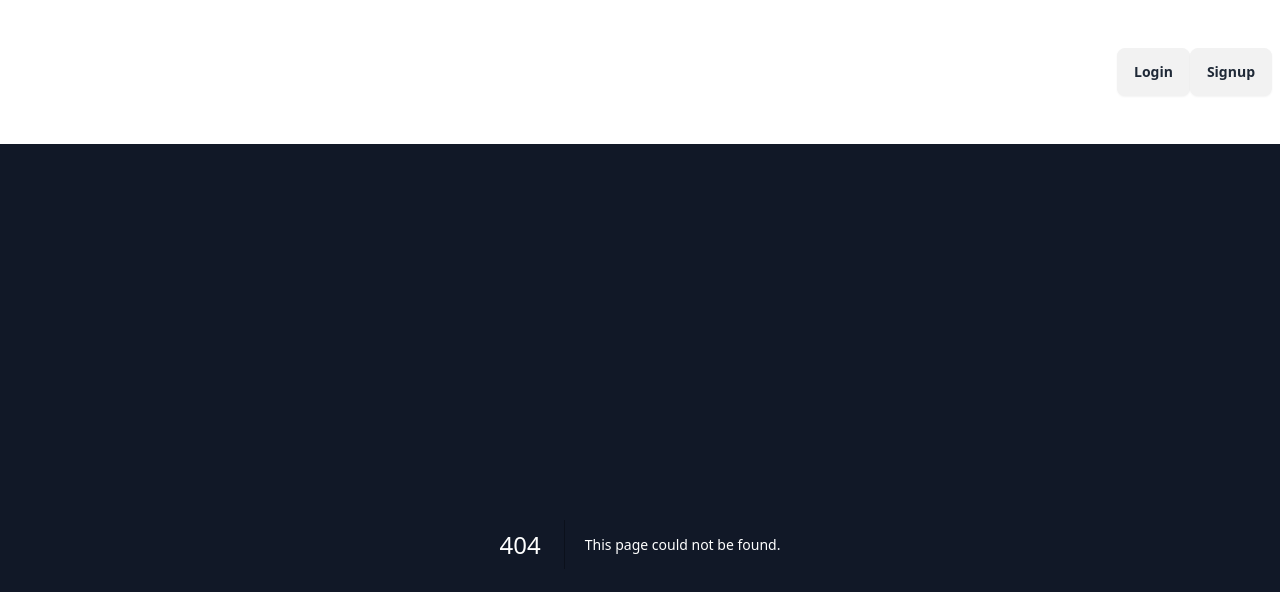
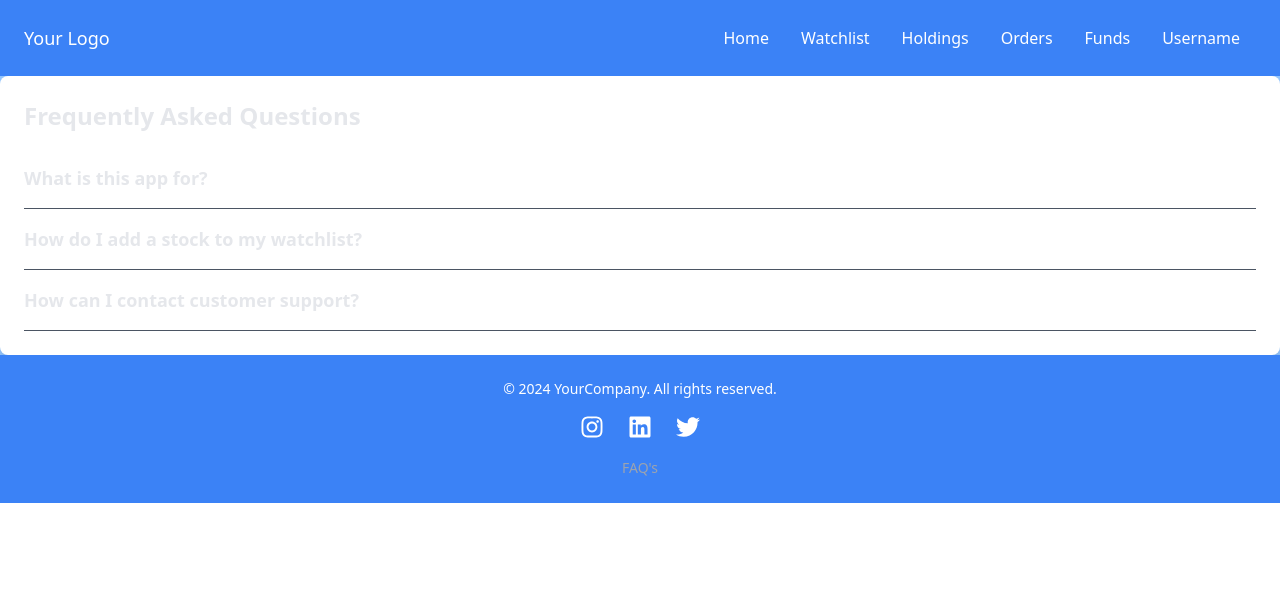
Before and after one commit to GaureeshHegde/PortfolioManagementSystem, a Next.js app: page /faqs in a window 1280 px wide. Before the commit this address had no page. Shown: the top 592 px of the page. Built offline with nearby package versions, Linux system fonts and the light colour scheme.

Commit message:
Roughly done frontend

```diff
--- a/package.json
+++ b/package.json
@@ -12,7 +12,8 @@
     "next": "14.2.14",
     "pg": "^8.13.0",
     "react": "^18",
-    "react-dom": "^18"
+    "react-dom": "^18",
+    "react-icons": "^5.3.0"
   },
   "devDependencies": {
     "autoprefixer": "^10.4.20",
--- /dev/null
+++ b/src/app/components/Footer.js
@@ -0,0 +1,30 @@
+import Link from 'next/link';
+import { FaInstagram, FaLinkedin, FaTwitter } from 'react-icons/fa';
+
+const Footer = () => {
+  return (
+    <footer className="bg-blue-500 text-white py-6">
+      <div className="container mx-auto text-center">
+        <p className="text-sm">&copy; 2024 YourCompany. All rights reserved.</p>
+        <div className="flex justify-center mt-4 space-x-6">
+          <Link href="https://www.instagram.com" target="_blank" aria-label="Instagram">
+            <FaInstagram className="text-white text-2xl hover:text-gray-400" />
+          </Link>
+          <Link href="https://www.linkedin.com" target="_blank" aria-label="LinkedIn">
+            <FaLinkedin className="text-white text-2xl hover:text-gray-400" />
+          </Link>
+          <Link href="https://www.twitter.com" target="_blank" aria-label="Twitter">
+            <FaTwitter className="text-white text-2xl hover:text-gray-400" />
+          </Link>
+        </div>
+        <div className="mt-4">
+          <Link href="/faq" className="text-sm text-gray-400 hover:text-white">
+            FAQ's
+          </Link>
+        </div>
+      </div>
+    </footer>
+  );
+};
+
+export default Footer;
--- a/src/app/components/Navbar.js
+++ b/src/app/components/Navbar.js
@@ -2,34 +2,26 @@ import Link from 'next/link';
 
 const Navbar = () => {
     return (
-        // <nav className="navbar bg-base-100 shadow-lg">
-        //     <div className="flex-1">
-        //         <a className="text-xl font-bold text-primary">Your Logo</a>
-        //     </div>
-        //     <div className="flex-none">
-        //         <ul className="menu menu-horizontal px-1">
-        //             <li>
-        //                 <Link href="/" className="btn btn-ghost text-primary">Home</Link>
-        //             </li>
-        //             <li>
-        //                 <Link href="/login" className="btn btn-ghost text-primary">Login</Link>
-        //             </li>
-        //             <li>
-        //                 <Link href="/register" className="btn btn-ghost text-primary">Sign Up</Link>
-        //             </li>
-        //         </ul>
-        //     </div>
-        // </nav>
-        <div className="navbar bg-base-100">
-            <div className="navbar-start">
-                <Link href="/" className="btn btn-ghost text-xl">Logo</Link>
+        <nav className="bg-blue-500 p-6">
+            <div className="flex justify-between items-center">
+                <div className="text-white text-lg">Your Logo</div>
+                <div>
+                    <Link href="/" className="text-white px-4">Home</Link>
+                    <Link href="/watchlist" className="text-white px-4">Watchlist</Link>
+                    <Link href="/holdings" className="text-white px-4">Holdings</Link>
+                    <Link href="/order" className="text-white px-4">Orders</Link>
+                    <Link href="/funds" className="text-white px-4">Funds</Link>
+                    <div className="relative group inline-block">
+                        <div className="text-white px-4">Username</div>
+                        <div className="absolute hidden group-hover:block bg-gray-800 text-white right-0 mt-2 rounded-lg shadow-lg">
+                            <Link href="/about-us" className="block px-4 py-2">About Us</Link>
+                            <Link href="/support" className="block px-4 py-2">Customer Support</Link>
+                            <Link href="/logout" className="block px-4 py-2">Logout</Link>
+                        </div>
+                    </div>
+                </div>
             </div>
-            <div className="navbar-end">
-                <Link href="/login" className="btn">Login</Link>
-                <Link href="/register" className="btn">Signup</Link>
-                <div className="pt-32 text-red-500"></div>
-            </div>
-        </div>
+        </nav>
     );
 };
 
--- /dev/null
+++ b/src/app/faqs/page.js
@@ -0,0 +1,50 @@
+'use client';
+import React, { useState } from 'react';
+import { FaChevronDown, FaChevronUp } from 'react-icons/fa';
+
+const FAQ = () => {
+    const [openIndex, setOpenIndex] = useState(null);
+
+    const faqs = [
+        {
+            question: 'What is this app for?',
+            answer: 'This app helps users track their portfolios, including holdings, watchlists, and available funds.'
+        },
+        {
+            question: 'How do I add a stock to my watchlist?',
+            answer: 'You can search for a stock on the watchlist page and add it directly to your list.'
+        },
+        {
+            question: 'How can I contact customer support?',
+            answer: 'You can reach out to our support team via the "Customer Support" option in the user dropdown.'
+        }
+    ];
+
+    const toggleFAQ = (index) => {
+        setOpenIndex(openIndex === index ? null : index);
+    };
+
+    return (
+        <div className="bg-base-100 p-6 rounded-lg shadow-lg">
+            <h2 className="text-2xl font-bold mb-4 text-gray-200">Frequently Asked Questions</h2>
+            {faqs.map((faq, index) => (
+                <div key={index} className="border-b border-gray-600 py-4">
+                    <div
+                        className="flex justify-between items-center cursor-pointer"
+                        onClick={() => toggleFAQ(index)}
+                    >
+                        <h3 className="text-lg font-semibold text-gray-200">{faq.question}</h3>
+                        <span className={`transform transition-transform ${openIndex === index ? 'rotate-180' : ''}`}>
+                            ▼
+                        </span>
+                    </div>
+                    {openIndex === index && (
+                        <p className="mt-2 text-gray-300">{faq.answer}</p>
+                    )}
+                </div>
+            ))}
+        </div>
+    );
+};
+
+export default FAQ;
--- a/src/app/holdings/page.js
+++ b/src/app/holdings/page.js
@@ -0,0 +1,36 @@
+'use client';
+import React, { useState } from 'react';
+
+const PortfolioPage = () => {
+  const [portfolio, setPortfolio] = useState([
+    { name: 'AAPL', boughtAt: 150, currentPrice: 180, id: 1 },
+    { name: 'GOOGL', boughtAt: 1200, currentPrice: 1300, id: 2 },
+    { name: 'TSLA', boughtAt: 500, currentPrice: 550, id: 3 },
+  ]);
+
+  return (
+    <div className="min-h-screen bg-base-200 flex flex-col items-center py-10">
+      <div className="max-w-xl w-full bg-neutral p-8 rounded-lg shadow-xl">
+        <h1 className="text-4xl font-bold text-primary-content mb-6 text-center">My Portfolio</h1>
+
+        {/* Portfolio List */}
+        <div className="space-y-4">
+          {portfolio.map((stock) => (
+            <div
+              key={stock.id}
+              className="bg-base-100 p-4 rounded-lg shadow-md flex justify-between items-center"
+            >
+              <div className="text-neutral-content text-lg font-semibold">
+                <span className="block">{stock.name}</span>
+                <span className="block text-sm">Bought At: ${stock.boughtAt}</span>
+                <span className="block text-sm">Current Price: ${stock.currentPrice}</span>
+              </div>
+            </div>
+          ))}
+        </div>
+      </div>
+    </div>
+  );
+};
+
+export default PortfolioPage;
--- a/src/app/layout.js
+++ b/src/app/layout.js
@@ -1,12 +1,14 @@
-import Navbar from './components/Navbar'; // Adjust the path if needed
+import Navbar from './components/Navbar';
+import Footer from './components/Footer';
 import './globals.css';
 
 export default function Layout({ children }) {
     return (
         <html lang="en">
-            <body className="bg-gray-900 text-white">
+            <body className="bg-blue-300 text-white">
                 <Navbar />
                 {children}
+                <Footer />
             </body>
         </html>
     );
--- a/src/app/page.js
+++ b/src/app/page.js
@@ -3,7 +3,7 @@ import Link from 'next/link'; // Ensure the path is correct
 
 export default function Home() {
     return (
-        <main className="bg-base-200 min-h-screen flex flex-col">
+        <main className="bg-base-200 min-h-screen flex flex-col pt-20"> {/* Added pt-20 */}
             <div className="flex flex-col items-center justify-center flex-1 text-center">
                 <h1 className="text-6xl font-bold text-primary-content mb-4">Welcome to Your App</h1>
                 <p className="text-lg text-primary-content mb-8">Discover the power of personalized financial insights.</p>
--- a/src/app/watchlist/page.js
+++ b/src/app/watchlist/page.js
@@ -0,0 +1,67 @@
+'use client';
+import React, { useState } from 'react';
+
+const WatchlistPage = () => {
+  const [watchlist, setWatchlist] = useState([
+    { name: 'AAPL', id: 1 },
+    { name: 'GOOGL', id: 2 },
+    { name: 'TSLA', id: 3 },
+  ]);
+
+  const [newStock, setNewStock] = useState('');
+
+  const addStock = () => {
+    if (newStock) {
+      setWatchlist([...watchlist, { name: newStock, id: watchlist.length + 1 }]);
+      setNewStock('');
+    }
+  };
+
+  const removeStock = (id) => {
+    setWatchlist(watchlist.filter((stock) => stock.id !== id));
+  };
+
+  return (
+    <div className="min-h-screen bg-base-200 flex flex-col items-center py-10">
+      <div className="max-w-xl w-full bg-neutral p-8 rounded-lg shadow-xl">
+        <h1 className="text-4xl font-bold text-primary-content mb-6 text-center">My Watchlist</h1>
+
+        {/* Add Stock */}
+        <div className="mb-6 flex items-center space-x-4">
+          <input
+            type="text"
+            value={newStock}
+            onChange={(e) => setNewStock(e.target.value)}
+            placeholder="Add a stock (e.g., AAPL)"
+            className="input input-bordered input-primary w-full bg-base-300 text-primary-content"
+          />
+          <button onClick={addStock} className="btn btn-primary">
+            Add Stock
+          </button>
+        </div>
+
+        {/* Watchlist */}
+        <div className="space-y-4">
+          {watchlist.map((stock) => (
+            <div
+              key={stock.id}
+              className="bg-base-100 p-4 rounded-lg shadow-md flex justify-between items-center"
+            >
+              <span className="text-neutral-content text-lg font-semibold">
+                {stock.name}
+              </span>
+              <button
+                onClick={() => removeStock(stock.id)}
+                className="btn btn-sm btn-outline btn-error"
+              >
+                Remove
+              </button>
+            </div>
+          ))}
+        </div>
+      </div>
+    </div>
+  );
+};
+
+export default WatchlistPage;
--- a/tailwind.config.js
+++ b/tailwind.config.js
@@ -17,4 +17,6 @@ module.exports = {
   plugins: [
     daisyui,
   ],
+
+  daisyui: {theme: ["light", "dark", "aqua"],},
 };
```
Also changed, not shown: 1 other file (tests, documents, lock files or other folders).
